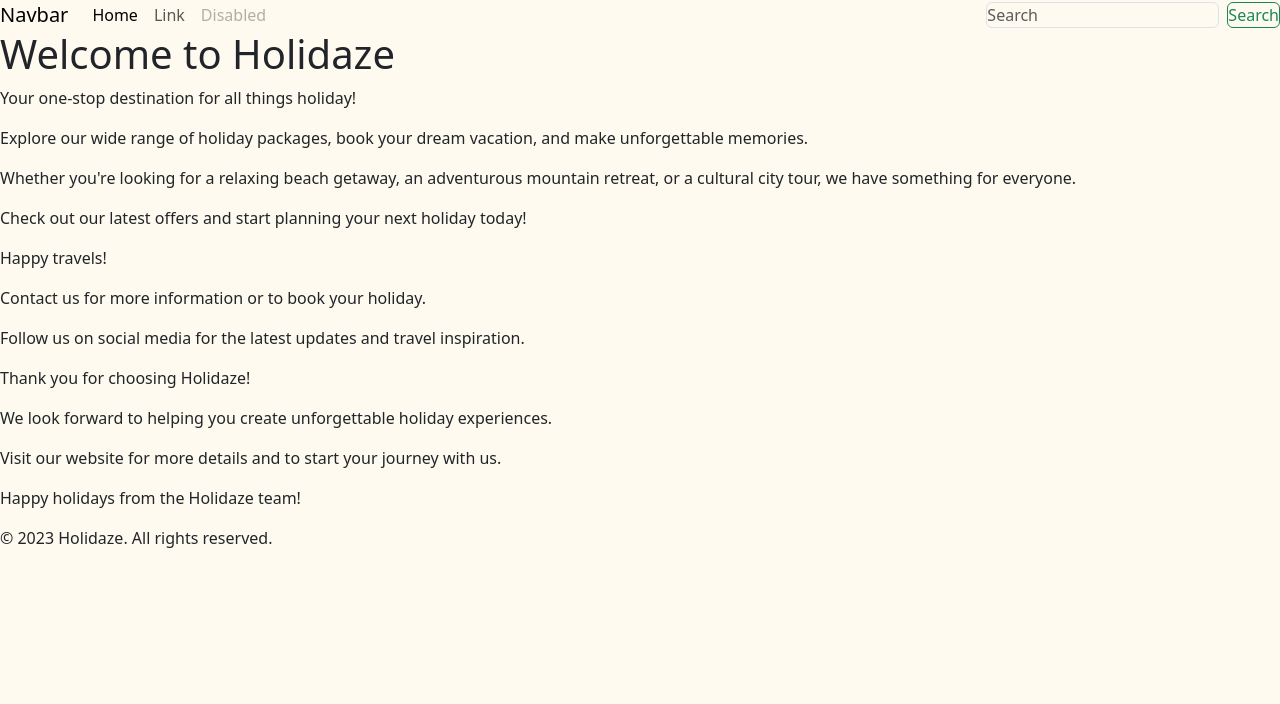
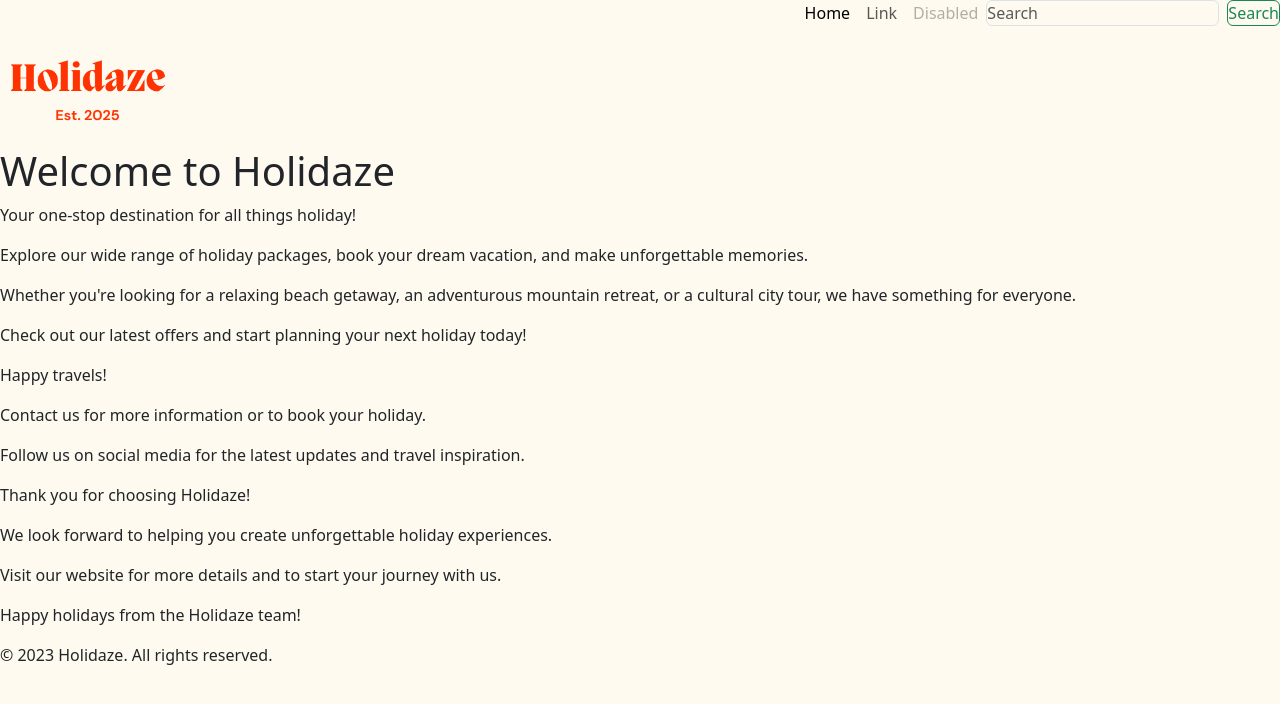
Before and after one commit to CecilieMari/Project-Exam-2, a React (Create React App) app: page / in a window 1280 px wide. Shown: the top 704 px of the page. Built offline with nearby package versions, Linux system fonts and the light colour scheme.

Commit message:
Place the logo below the navbar on the left side, with the menu and search on the right.

```diff
--- a/src/components/Layout/Layout.js
+++ b/src/components/Layout/Layout.js
@@ -1,11 +1,22 @@
 import Styles from './Layout.module.css';
 import Nav from '../nav/Nav';
+import logo from '../../img/logo-holidaze.png'; // Importer logoen
+import { Link } from 'react-router-dom'; // Importer Link
 
 function Layout({ children }) {
     return (
         <div className={Styles.layout}>
             <header className={Styles.header}>
-            <Nav />
+                <div className={Styles.headerContent}>
+                    <div className={Styles.logoContainer}>
+                        <Link to="/">
+                            <img src={logo} alt="Logo" className={Styles.logo} />
+                        </Link>
+                    </div>
+                    <div className={Styles.navContainer}>
+                        <Nav />
+                    </div>
+                </div>
             </header>
             <main className={Styles.main}>{children}</main>
             <footer className={Styles.footer}>
--- a/src/components/Layout/Layout.module.css
+++ b/src/components/Layout/Layout.module.css
@@ -0,0 +1,21 @@
+.headerContent {
+  display: flex;
+  align-items: flex-start;
+  justify-content: space-between;
+}
+
+.logoContainer {
+  flex: 0 0 auto;
+  margin-top: 1rem;
+}
+
+.logo {
+  width: 60%;
+  height: auto;
+}
+
+.navContainer {
+  flex: 1 1 auto;
+  display: flex;
+  justify-content: flex-end;
+}
--- a/src/components/nav/Nav.js
+++ b/src/components/nav/Nav.js
@@ -1,6 +1,7 @@
 import { useState } from 'react';
 import { Link } from 'react-router-dom';
 import Styles from './Nav.module.css';
+
 
 function Nav() {
   const [open, setOpen] = useState(false);
@@ -18,7 +19,6 @@ function Nav() {
         >
           <span className={`navbar-toggler-icon ${Styles.Nav}`}></span>
         </button>
-        <Link className={`navbar-brand ${Styles.Nav}`} to="/">Navbar</Link>
         <div className={`collapse navbar-collapse${open ? ' show' : ''} ${Styles.Nav}`} id="navbarTogglerDemo03">
           <ul className={`navbar-nav me-auto mb-2 mb-lg-0 ${Styles.Nav}`}>
             <li className={`nav-item ${Styles.Nav}`}>
```
Also changed, not shown: src/img/logo-holidaze.png (added).
